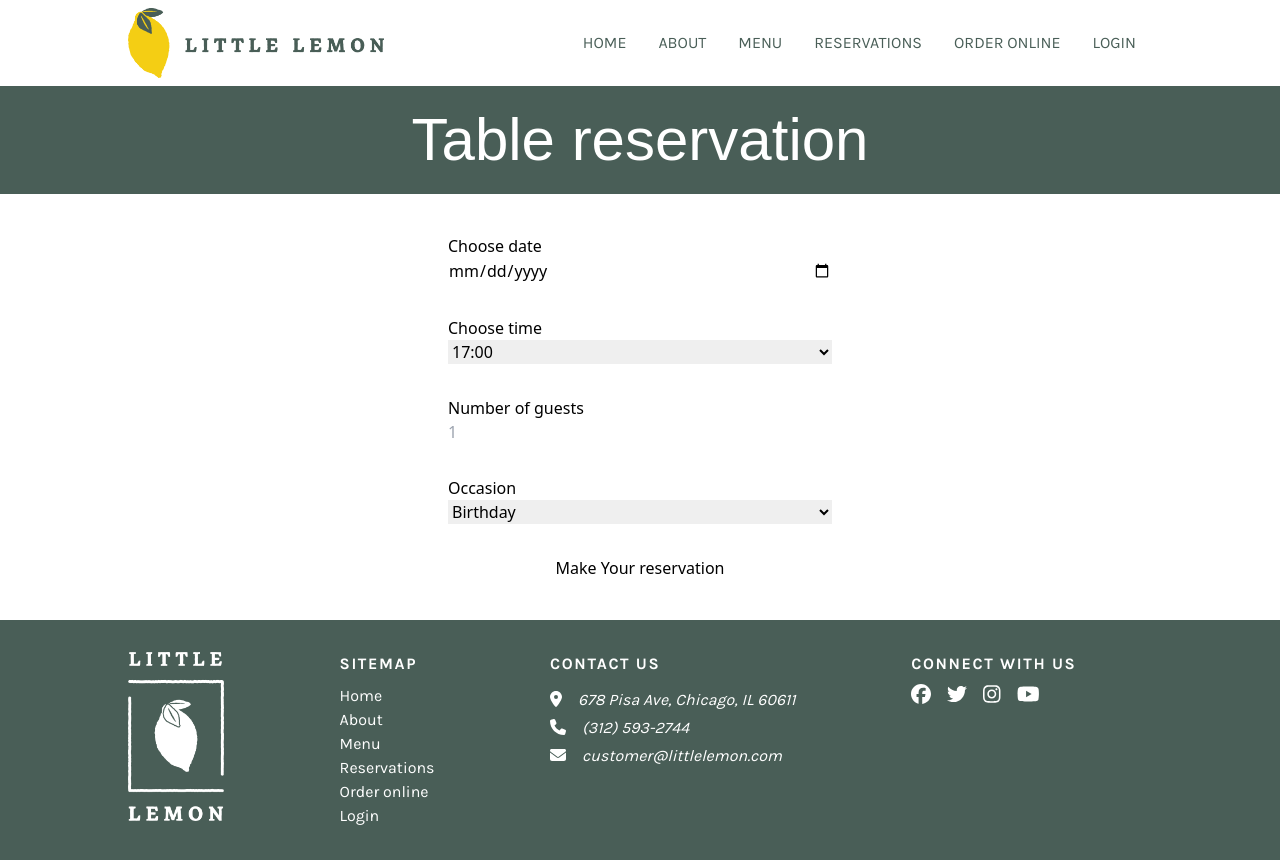
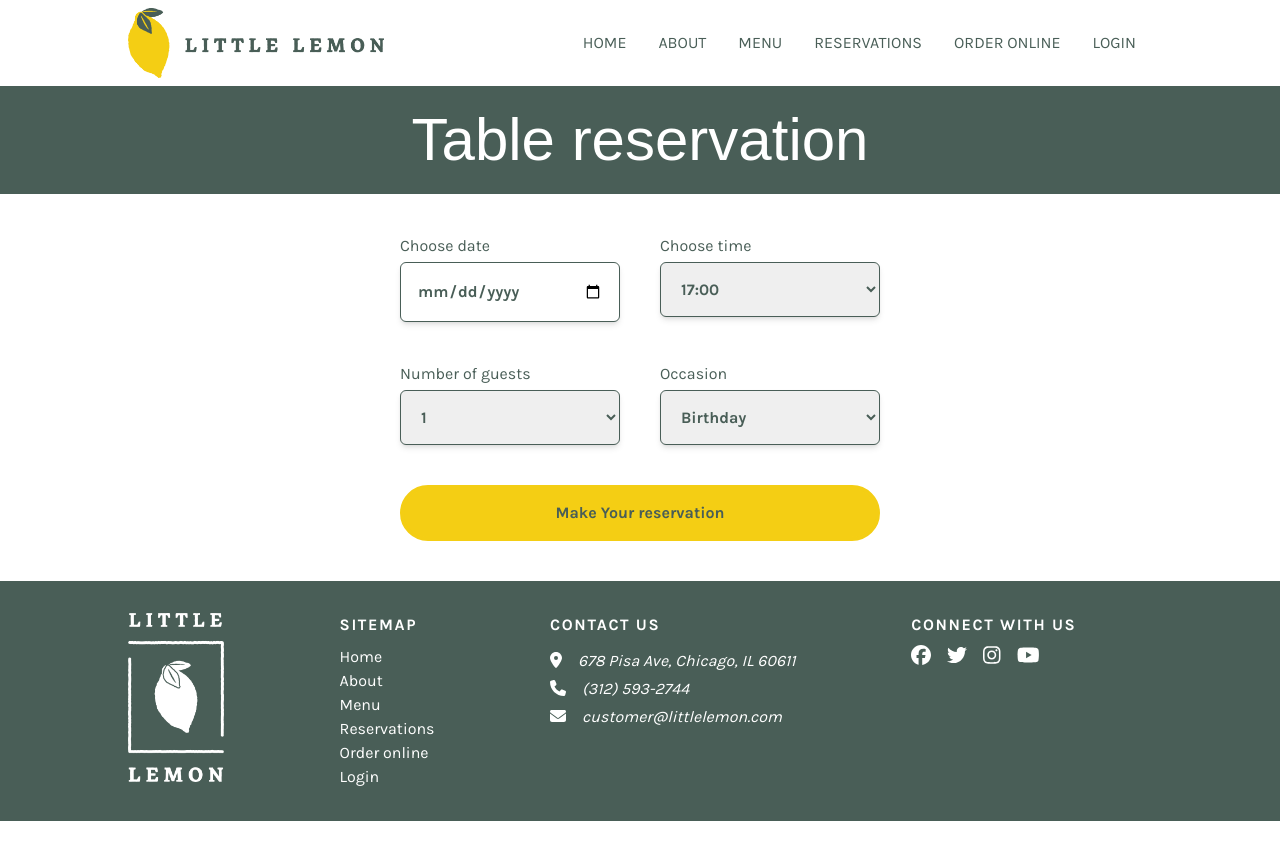
Before and after one commit to David-Werth/little-lemon, a Next.js app: page /reservations in a window 1280 px wide. After the commit the page ends 821 px from the top, so only its background shows below. Built offline with nearby package versions, Linux system fonts and the light colour scheme; a web font is replaced by a local one.

Commit message:
styling for BookingForm

```diff
--- a/app/reservations/page.jsx
+++ b/app/reservations/page.jsx
@@ -14,14 +14,16 @@ const Page = () => {
 		}
 	};
 
-	const initializeTimes = ['17:00', '18:00', '19:00', '20:00', '21:00', '22:00'];
+	const initializeTimes = () => {
+		return ['17:00', '18:00', '19:00', '20:00', '21:00', '22:00'];
+	};
 
-	const [availableTimes, dispatch] = useReducer(updateTimes, initializeTimes);
+	const [availableTimes, dispatch] = useReducer(updateTimes, initializeTimes());
 
 	return (
 		<section className="flex justify-center">
 			<div className="flex flex-col items-center w-full ">
-				<h1 className="w-full py-6 text-6xl font-normal text-center text-white font-markazi bg-green">
+				<h1 className="w-full px-4 py-6 text-6xl font-normal text-center text-white font-markazi bg-green">
 					Table reservation
 				</h1>
 				<BookingForm availableTimes={availableTimes} dispatch={dispatch} />
--- a/components/BookingForm.jsx
+++ b/components/BookingForm.jsx
@@ -4,25 +4,31 @@ import { useState } from 'react';
 
 const BookingForm = ({ availableTimes, dispatch }) => {
 	const [resDate, setResDate] = useState('');
-	const [resTime, setResTime] = useState('');
-	const [resGuests, setResGuests] = useState('');
-	const [resOccasion, setResOccasion] = useState('');
+	const [resTime, setResTime] = useState(availableTimes[0]);
+	const [resGuests, setResGuests] = useState(1);
+	const [resOccasion, setResOccasion] = useState('Birthday');
 
 	const handleSubmit = (e) => {
 		e.preventDefault();
-		dispatch({
-			type: 'selected_date',
-			time: resTime,
-			date: resDate,
-		});
+
+		if (resDate && resTime && resGuests && resOccasion != '') {
+			console.log('filled');
+			dispatch({
+				type: 'selected_date',
+				time: resTime,
+				date: resDate,
+			});
+		} else {
+			console.log('not filled');
+		}
 	};
 
 	return (
 		<form
 			onSubmit={handleSubmit}
-			className="grid justify-center w-full max-w-sm grid-cols-1 gap-8 py-10"
+			className="grid justify-center w-full max-w-lg grid-cols-1 gap-10 px-4 py-10 md:grid-cols-2 text-green font-karla"
 		>
-			<div className="flex flex-col">
+			<div className="flex flex-col gap-1">
 				<label htmlFor="res-date">Choose date</label>
 				<input
 					type="date"
@@ -31,45 +37,61 @@ const BookingForm = ({ availableTimes, dispatch }) => {
 					onChange={(e) => {
 						setResDate(e.target.value);
 					}}
+					className="p-4 font-bold border rounded-md shadow-md border-green"
 				/>
 			</div>
 
-			<div className="flex flex-col">
+			<div className="flex flex-col gap-1">
 				<label htmlFor="res-time">Choose time</label>
 				<select
 					id="res-time"
 					value={resTime}
 					onChange={(e) => setResTime(e.target.value)}
+					className="p-4 font-bold border rounded-md shadow-md border-green"
 				>
 					{availableTimes.map((time) => (
 						<option key={time}>{time}</option>
 					))}
 				</select>
 			</div>
-			<div className="flex flex-col">
+			<div className="flex flex-col gap-1">
 				<label htmlFor="guests">Number of guests</label>
-				<input
-					type="number"
-					placeholder="1"
-					min="1"
-					max="10"
+
+				<select
 					id="guests"
 					value={resGuests}
 					onChange={(e) => setResGuests(e.target.value)}
-				/>
+					className="p-4 font-bold border rounded-md shadow-md border-green"
+				>
+					<option>1</option>
+					<option>2</option>
+					<option>3</option>
+					<option>4</option>
+					<option>5</option>
+					<option>6</option>
+					<option>7</option>
+					<option>8</option>
+					<option>9</option>
+					<option>10</option>
+				</select>
 			</div>
-			<div className="flex flex-col">
+			<div className="flex flex-col gap-1">
 				<label htmlFor="occasion">Occasion</label>
 				<select
 					id="occasion"
 					value={resOccasion}
 					onChange={(e) => setResOccasion(e.target.value)}
+					className="p-4 font-bold border rounded-md shadow-md border-green"
 				>
 					<option>Birthday</option>
 					<option>Anniversary</option>
 				</select>
 			</div>
-			<input type="submit" value="Make Your reservation" />
+			<input
+				type="submit"
+				value="Make Your reservation"
+				className="px-4 py-3 font-bold transition-colors border-4 rounded-full cursor-pointer md:col-span-2 hover:bg-green hover:border-green hover:text-white border-yellow bg-yellow"
+			/>
 		</form>
 	);
 };
--- a/components/Navbar.jsx
+++ b/components/Navbar.jsx
@@ -50,7 +50,7 @@ const Navbar = () => {
 			/>
 			<ul
 				className={`${
-					clicked && isMobile ? 'right-0' : '-right-[50%]'
+					clicked && isMobile ? 'right-0' : '-right-[60%]'
 				} absolute min-w-[50%] transition-[right] lg:transition-none lg:w-auto top-[86.14px] lg:top-0 lg:relative lg:right-0 lg:flex flex-col lg:flex-row h-screen lg:h-full text-base bg-white  text-green font-karla`}
 			>
 				<Link onClick={() => setClicked(false)} className="nav-link" href="/">
```
